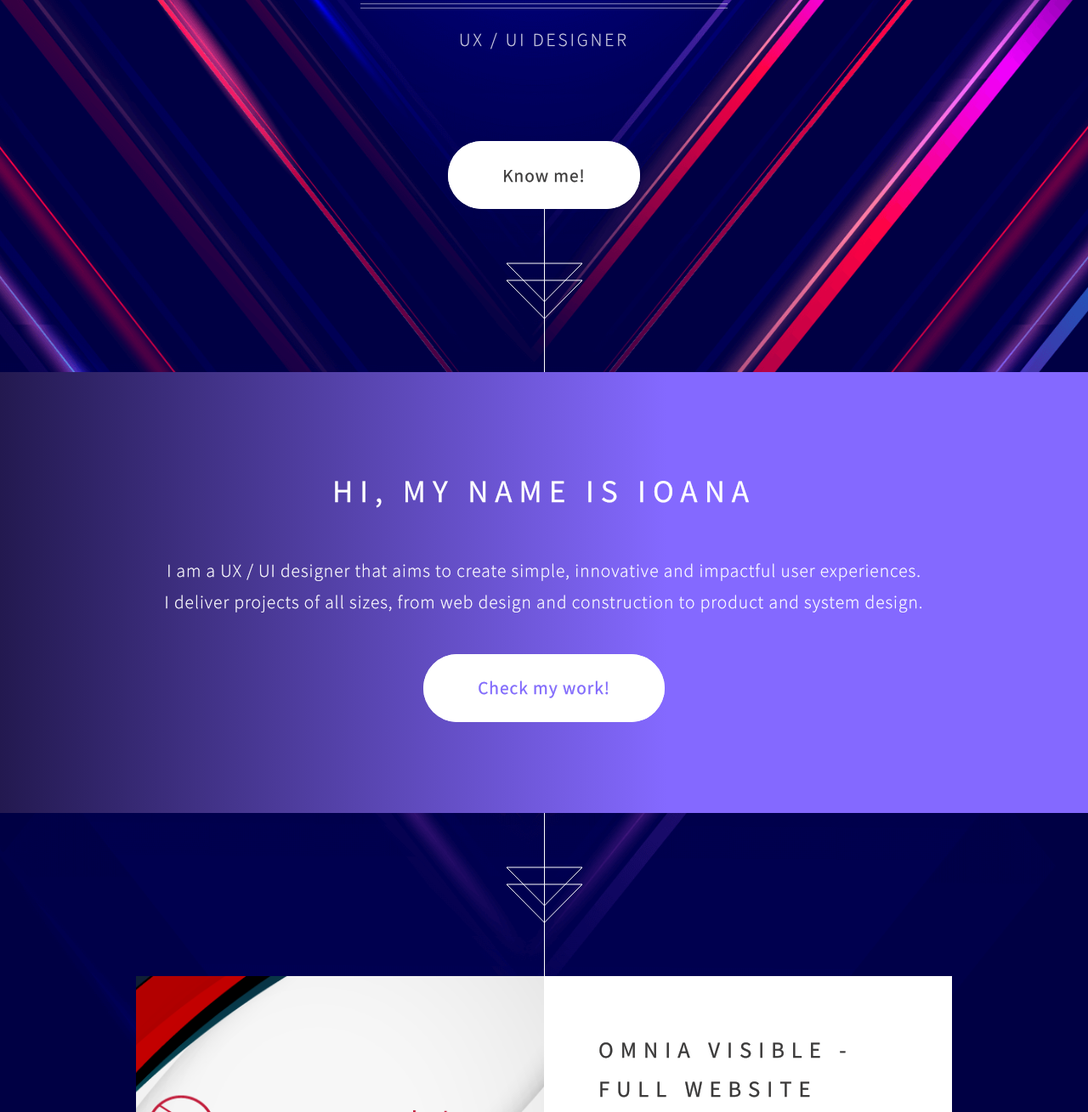
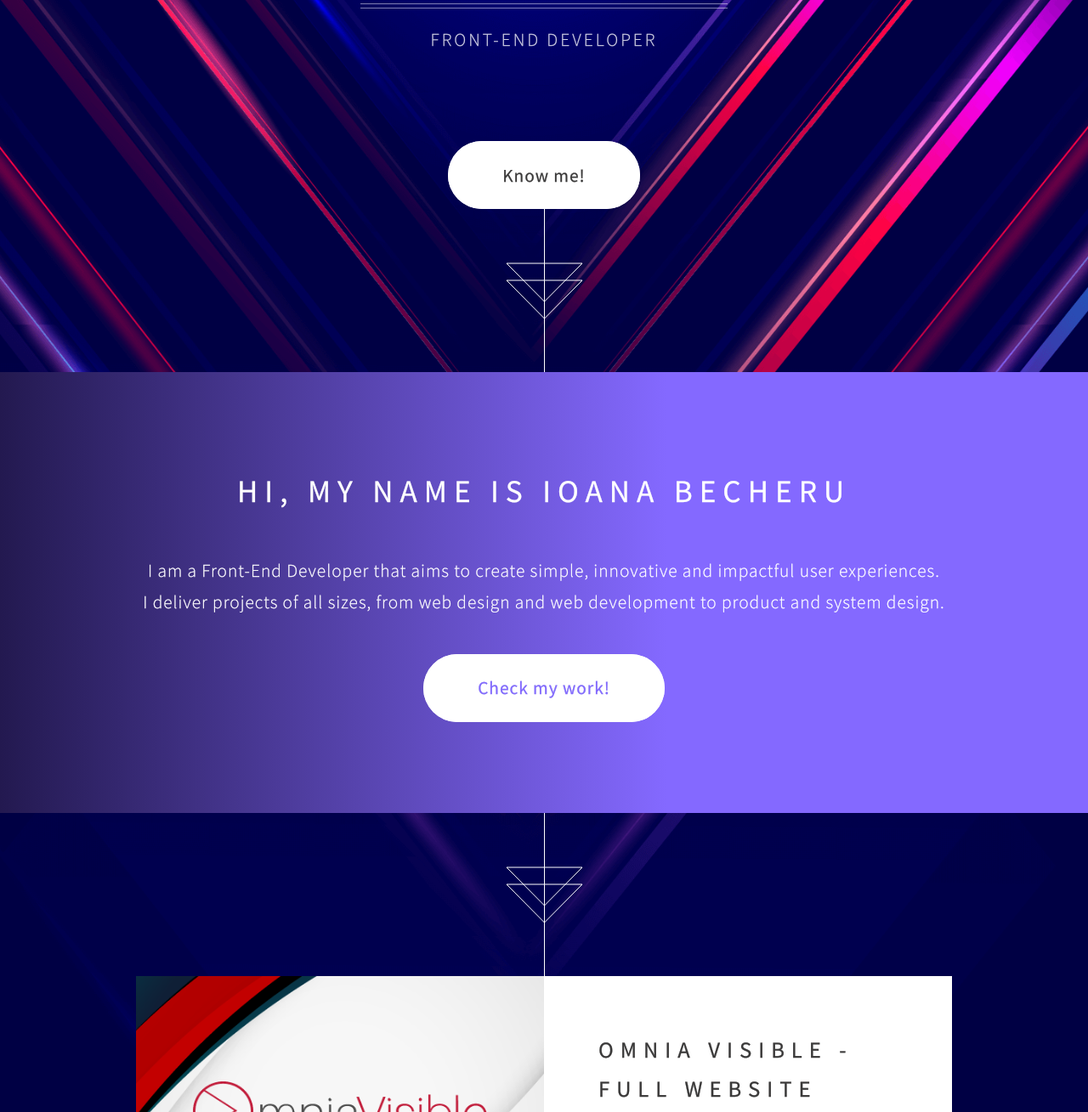
Before and after one commit to ioanabecheru/Portfolio, a plain HTML site: page index.html in a window 1280 px wide. Shown: the part 291-1600 px from the top of the page at 85% size. Drawn offline with Linux system fonts and the light colour scheme; files whose address does not match are found by name.

Commit message:
portfolio update

```diff
--- a/index.html
+++ b/index.html
@@ -22,7 +22,7 @@
     <section id="header">
       <header>
         <h1>Ioana Becheru</h1>
-        <p>UX / UI Designer</p>
+        <p> Front-End Developer</p>
       </header>
       <footer>
         <a href="#banner" class="button style2 scrolly-middle">Know me!</a>
@@ -32,12 +32,12 @@
     <!-- Banner -->
     <section id="banner">
       <header>
-        <h2>Hi, my name is Ioana</h2>
+        <h2>Hi, my name is Ioana Becheru </h2>
       </header>
       <p>
-        I am a UX / UI designer that aims to create
+        I am a Front-End Developer that aims to create
         simple, innovative and impactful user experiences.<br />
-        I deliver projects of all sizes, from web design and construction to
+        I deliver projects of all sizes, from web design and web development to
         product and system design.
       </p>
       <footer>
@@ -53,7 +53,7 @@
         <header>
           <h2>
             Omnia Visible - <br />
-            Full website design
+            Full website
           </h2>
         </header>
         <p>
@@ -71,7 +71,7 @@
       <div class="inner">
         <header>
           <h2>
-            fULL Customer management<br />
+            FULL Customer management<br />
             system - Omnia Visible
           </h2>
         </header>
@@ -237,7 +237,7 @@
       <header>
         <h2>Send me a message</h2>
         <p>
-          Let's work together to create amazing design experiences <br>that will take your brand to the next level!
+          Let's work together to create amazing web experiences <br>that will take your brand to the next level!
         </p>
       </header>
       <form method="post" action="mailto:ioanabecheru3@gmail.com">
@@ -419,7 +419,7 @@
         </li>
 
         <li>
-          <a href="https://www.facebook.com/ioanaduduiala3"target="_blank" class="icon brands fa-facebook-f"
+          <a href="https://www.facebook.com/ioanabecheru03"target="_blank" class="icon brands fa-facebook-f"
             ><span class="label">Facebook</span></a
           >
         </li>
```
